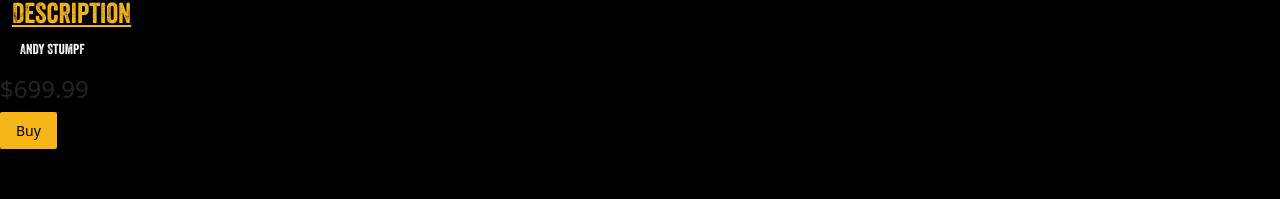
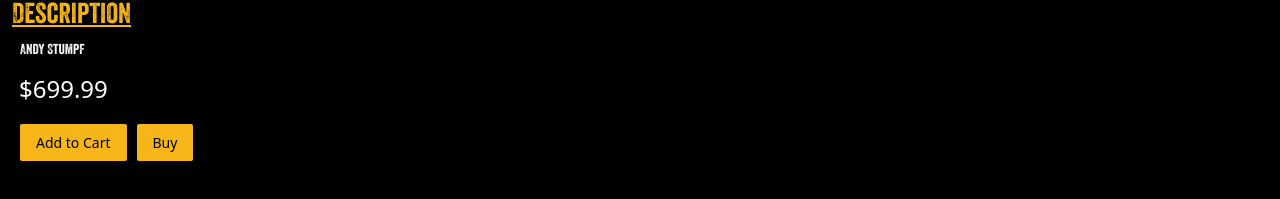
Before and after one commit to wlawlerpro/blackriflehirewes, an Angular app: page /products/1 in a window 1280 px wide. Shown: the part 489-688 px from the top of the page. Built offline with nearby package versions, Linux system fonts and the light colour scheme.

Commit message:
worked on the product description component. Stylized price and the buttons. Added a stand alone buy button

```diff
--- a/src/app/skillfolder/skill/product-details/product-details.component.html
+++ b/src/app/skillfolder/skill/product-details/product-details.component.html
@@ -8,7 +8,7 @@
   <img src={{product.productImage}}>
   <h3 class="description-header">Description</h3>
   <p class="product-description">{{ product.description }}</p>
-  <h4>{{ product.price | currency }}</h4>
-<button
-(click)="addToCart(product)">Buy</button>
+  <h4 class="item-price">{{ product.price | currency }}</h4>
+<button (click)="addToCart(product)" class="add-to-cart">Add to Cart</button>
+<button (click)="buy(product)" class="buy-it-now"> Buy </button>
 </div>
--- a/src/app/skillfolder/skill/product-list/product-list.component.html
+++ b/src/app/skillfolder/skill/product-list/product-list.component.html
@@ -17,7 +17,7 @@
        Price: {{ product.price | currency}}
    </p>
 
-   <button [routerLink]="['/products', product.id]">
+   <button [routerLink]="['/products', product.id]" >
        See Product Details
    </button>
 
--- a/src/styles.css
+++ b/src/styles.css
@@ -407,8 +407,21 @@
 	margin-left:20px;
 
 }
+h4.item-price {
+	color:#ffffff;
+	margin-left:19px;
+	margin-bottom: 20px
+}
+button.add-to-cart{
+	margin-left: 20px;
+	margin-bottom: 75px;
+}
 
+button.buy-it-now{
+	margin-left: 10px;
+	margin-bottom:75px;
 
+}
 /* Input */
 
 input {
```
